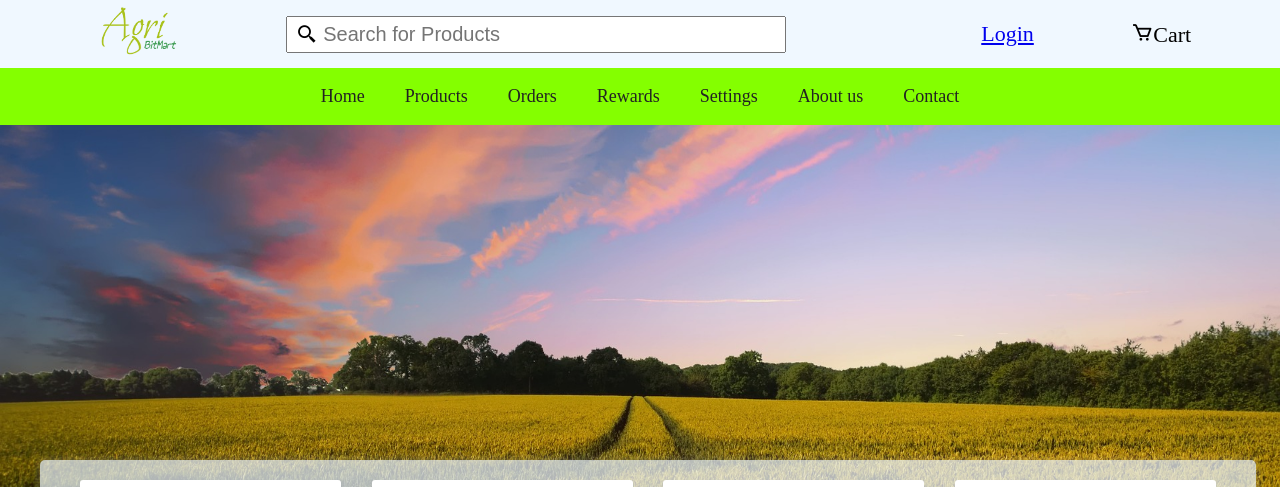
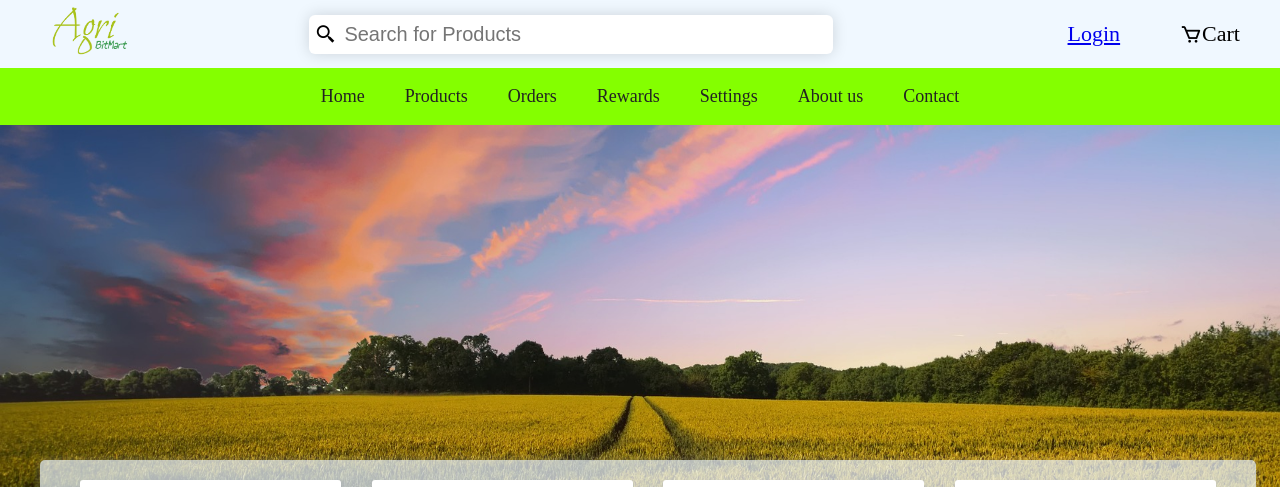
Before and after one commit to Surendhar-23/Agri_V1, a plain HTML site: page purchase.html in a window 1280 px wide. Shown: the top 487 px of the page. Drawn offline with nearby package versions, Linux system fonts and the light colour scheme.

Commit message:
Flex update

```diff
--- a/purchase.css
+++ b/purchase.css
@@ -22,43 +22,74 @@ body {
 
 .nav1 {
   display: flex;
-  justify-content: space-around;
+  /* justify-content: space-around; */
   align-items: center;
+  gap: 6rem;
   padding: 0 4rem;
   font-size: 2.2rem;
   z-index: 0;
 }
 
 .nav1 .logo {
-  width: 100px;
+  flex: 0 0 100px;
 }
 .logo img {
   width: 100%;
 }
 
 .search-box-container {
+  flex: 1 60%;
+  text-align: center;
+}
+
+.search-group {
   position: relative;
+  display: flex;
+  justify-content: center;
+  align-items: center;
 }
 
 .search-box-container i {
   font-size: 2.2rem;
-  position: absolute;
-  left: 1rem;
-  top: 50%;
-  transform: translateY(-50%);
+  /* position: absolute; */
+  /* left: 1rem;
+  top: 50%; */
+  /* transform: translateY(-50%); */
+  z-index: 1;
 }
 
 .search-box {
   display: inline-block;
-  width: 500px;
+  min-width: 250px;
+  width: 70%;
   font-size: 2rem;
-  padding: 0.5rem 1rem;
+  padding: 0.8rem 1.6rem;
   padding-left: 3.5rem;
   flex-shrink: 2;
   /* padding: 20px; */
+  margin-left: -2.75rem;
+  border-radius: 6px;
+  border: none;
+  box-shadow: 0 0rem 1.5rem rgba(0, 0, 0, 0.15);
+  transition: all 0.3s;
+}
+
+.search-box:focus,
+.search-box:active {
+  width: 85%;
+  outline: none;
+  border: none;
+  border: 2px solid #ccc;
 }
 .login-option a {
   cursor: pointer;
+}
+
+.cart-container {
+  margin: auto;
+  display: flex;
+  align-items: center;
+  flex-shrink: 0;
 }
 /* SubNav Bar */
 
--- a/purchase.html
+++ b/purchase.html
@@ -40,12 +40,14 @@
       <nav class="nav1">
         <div class="logo"><img src="img/logo.png" alt="" /></div>
         <div class="search-box-container">
+          <div class="search-group">
             <i class="bx bx-search-alt-2"></i>
             <input
               type="text"
               placeholder="Search for Products"
               class="search-box"
             />
+          </div>
         </div>
         <h3 class="username"></h3>
         <div class="login-option"><a href="./login.html">Login</a></div>
```
Also changed, not shown: signup.html (+1 -1 lines). Lines whose indentation alone changed are shown as unchanged.
